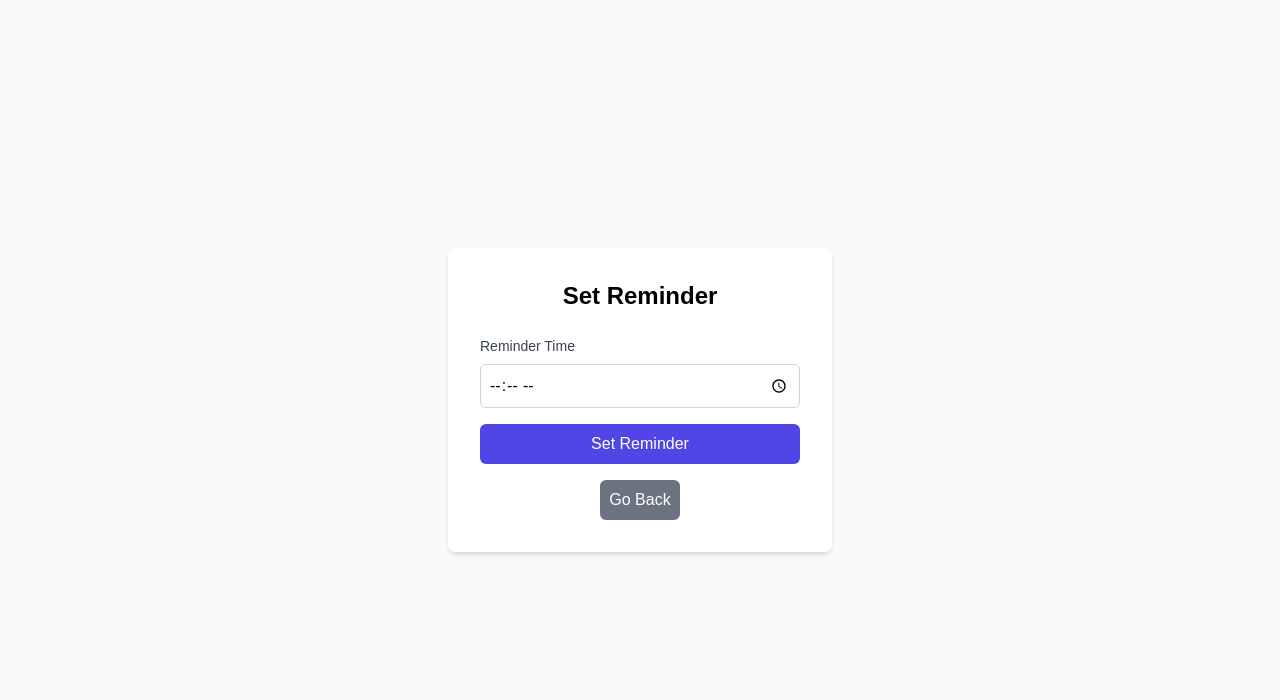
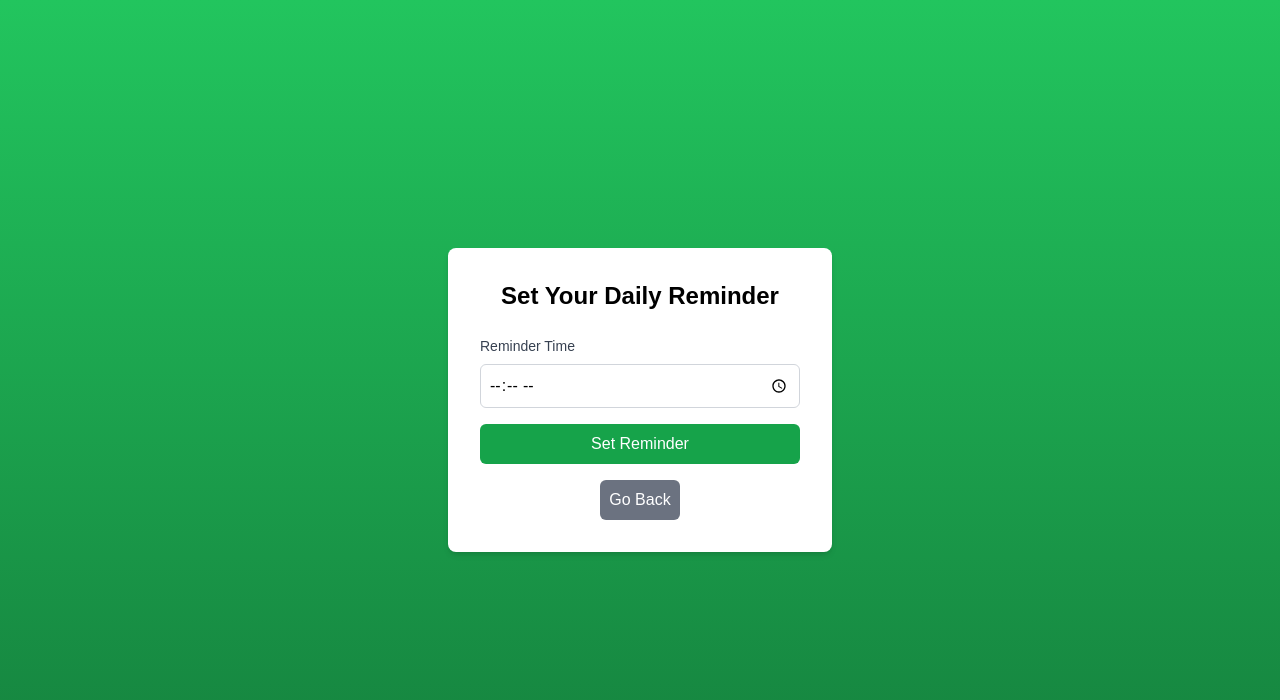
Before and after one commit to Leslie-23/DEV-experience, a React (Vite) app in the folder client/frontend/: page /set-reminder in a window 1280 px wide. Shown: the top 700 px of the page. Built offline with nearby package versions, Linux system fonts and the light colour scheme.

Commit message:
fixing questions sync

```diff
--- a/client/frontend/src/pages/SetReminder.jsx
+++ b/client/frontend/src/pages/SetReminder.jsx
@@ -69,10 +69,10 @@ const SetReminder = () => {
   };
 
   return (
-    <div className="min-h-screen flex items-center justify-center bg-gray-50">
+    <div className="min-h-screen flex items-center justify-center bg-gradient-to-b from-green-500 to-green-700">
       <div className="bg-white p-8 rounded-lg shadow-md w-96">
         <h2 className="text-2xl font-semibold text-center mb-6">
-          Set Reminder
+          Set Your Daily Reminder
         </h2>
 
         {/* Error Message */}
@@ -93,7 +93,7 @@ const SetReminder = () => {
               id="time"
               value={time}
               onChange={handleTimeChange}
-              className="mt-2 p-2 w-full border border-gray-300 rounded-md focus:ring-indigo-500 focus:border-indigo-500"
+              className="mt-2 p-2 w-full border border-gray-300 rounded-md focus:outline-none focus:ring-green-500 focus:border-green-500"
               required
             />
           </div>
@@ -101,7 +101,7 @@ const SetReminder = () => {
           <div className="flex justify-center">
             <button
               type="submit"
-              className="w-full bg-indigo-600 text-white p-2 rounded-md hover:bg-indigo-700 transition"
+              className="w-full bg-green-600 text-white p-2 rounded-md hover:bg-green-700 transition"
               disabled={loading}
             >
               {loading ? "Setting..." : "Set Reminder"}
```
